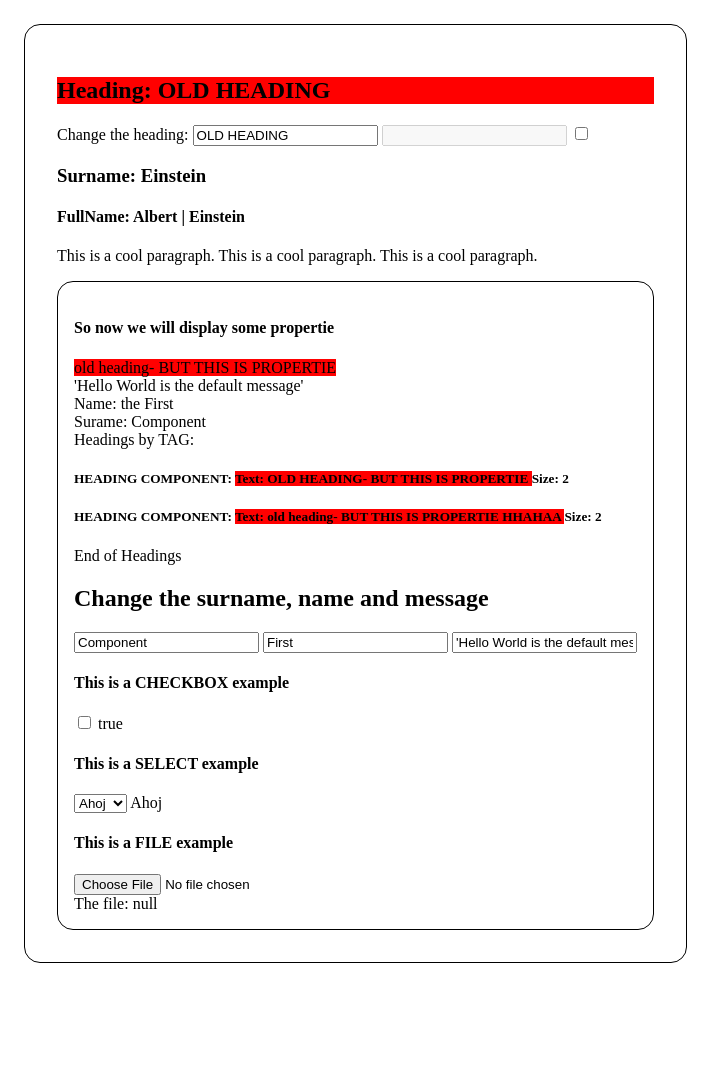
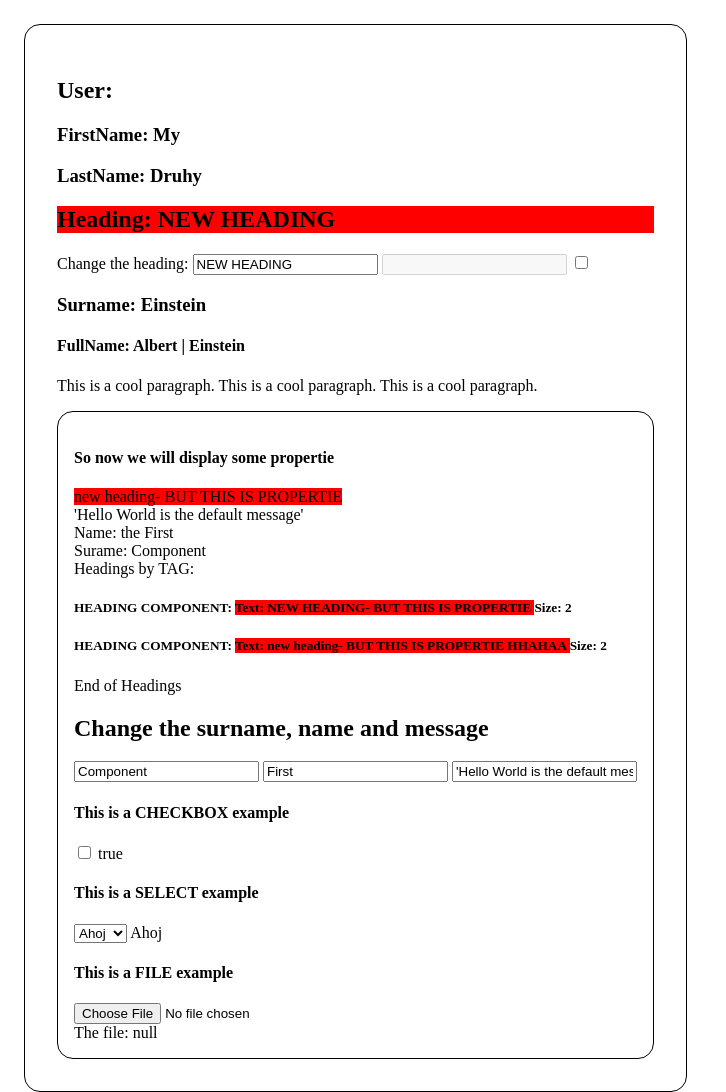
Before and after one commit to MatyasHroch/Hippo.js, a website with bundled scripts: page index.html in a window 1280 px wide. Shown: the whole page, without its empty margins (0-726 px from the left). Before the commit the page ends 987 px from the top, so only its background shows below. Built offline with nearby package versions, Linux system fonts and the light colour scheme.

Commit message:
Variables as object works, for now, we have to change the whole object, but it can be done as .update() later

```diff
--- a/src/components/Article/Article.html
+++ b/src/components/Article/Article.html
@@ -1,5 +1,10 @@
 <article class="border-s rounder-s p-4 fit-content">
   <div>
+
+    <h2>User:</h2>
+    <h3>FirstName: {{ user.firstName}}</h3>
+    <h3>LastName: {{ user.lastName}}</h3>
+
     <h2 class="bg-red">Heading: {{heading}}</h2>
     Change the heading: <input h-bind="heading" type="text" />
 
@@ -7,8 +12,12 @@
 
     <input type="checkbox" h-bind="showSurname">
 
-    <h3 style="{{ surnameClass }}">Surname: {{ surname }} </h3>
+    <h3>Surname: {{ surname }} </h3>
+
     <h4>FullName: {{fullName}}</h4>
+
+
+
   </div>
 
   <p>
--- a/src/components/Article/Article.js
+++ b/src/components/Article/Article.js
@@ -2,13 +2,22 @@ import Card from "../Card/Card.js";
 
 export default {
   // created is called after the component is created
-  created() {
+  rendered() {
     // setTimeout(() => {
     //   this.errorMess.set("NEW ERROR MESSAGE");
     //   // this.heading.set("NEW HEADING");
     //   this.surname.set("NEW SURNAME");
     //   // console.log("full var 'name'", this.name);
     // }, 3000);
+
+    setTimeout(() => {
+      this.heading.set("NEW HEADING");
+      console.log("IM CHANGING THE VARIABLES !!!");
+      const user = this.user.value;
+      user.firstName = "My";
+      user.lastName = "Druhy";
+      this.user.set(user);
+    }, 2 * 1000);
   },
 
   // inside of the Computed you cannot use any computed properties
@@ -38,6 +47,10 @@ export default {
     disabled: false,
     margin: "m-2",
     showSurname: true,
+    user: {
+      firstName: "Ja",
+      lastName: "Prvni",
+    },
   },
 
   // TODO set number of children
--- a/src/controllers/component.js
+++ b/src/controllers/component.js
@@ -61,6 +61,8 @@ function createComponent(
   component.props = {};
   component.vars = {};
   component.computed = {};
+  component.context = objectToBind;
+  component.rendered = userComponent.rendered;
 
   // creating the id, variables and template for the inner component
 
@@ -161,6 +163,11 @@ function renderComponent(component, recursive = true) {
 
   bindVariables(renderedTemplate, allVariables);
 
+  if (component.rendered) {
+    component.rendered = createMethod(component.rendered, component.context);
+    component.rendered();
+  }
+
   if (recursive && component.children) {
     // console.log("In remder Component recursive, arguments to renderChildren:");
     // console.log({ component });
--- a/src/controllers/variable.js
+++ b/src/controllers/variable.js
@@ -1,5 +1,7 @@
 import { Global } from "../globals.js";
 import { getAttributeToBind as getBoundAttribute } from "./two_way_binding.js";
+import { isObject } from "../utils/shortcuts.js";
+
 import "../types/Variable.js";
 
 /**
@@ -35,6 +37,8 @@ function createVariable(name, value, componentId) {
     textNodes: [],
     attributeSetters: [],
     inputNodes: [],
+    // {node: Node, expression: Function}
+    textNodesWithExpression: [],
   };
 
   // setting the public method 'set' for setting the variable value
@@ -85,7 +89,26 @@ function renderVariable(nodeText, variables) {
     const variable = variables[variableName];
 
     if (!variable) {
-      console.error("Variable not found.");
+      const varAndKeys = variableName.split(".");
+      if (varAndKeys.length >= 1) {
+        const composedVariable = variables[varAndKeys[0]];
+        let keys = varAndKeys.slice(1);
+        const expression = () => {
+          return getValueByKeyPath(composedVariable, keys);
+        };
+        const value = expression();
+        if (value !== undefined && value !== null) {
+          const element = document.createTextNode(value);
+          composedVariable.textNodesWithExpression.push({
+            node: element,
+            expression: expression,
+          });
+
+          return element;
+        }
+      }
+
+      console.error(`Variable ${variableName} not found.`);
       return document.createTextNode("");
     }
 
@@ -100,23 +123,59 @@ function renderVariable(nodeText, variables) {
 }
 
 /**
+ * From array of keys it safely returns value from object variable
+ * @param {Variable} variable
+ * @param {Array<string>} keys
+ * @returns {any | undefined}
+ */
+function getValueByKeyPath(variable, keys) {
+  const variablePart = variable.value[keys[0]];
+  for (const i = 1; i < keys.length; i++) {
+    // if the key does not exist on the object variable, we can handle that
+    const key = keys[i];
+    if (variablePart === undefined) {
+      return undefined;
+    }
+    // to the next iteration we go deeper to the object
+    variablePart = variablePart[key];
+  }
+  return variablePart;
+}
+
+/**
  * Re-renders variables values in the DOM
  * @param {Variable} variable
  * @param {any} value
  */
 function reRenderVariable(variable, value) {
-  if (variable === undefined || variable === null) {
+  if (variable === null) {
     console.log(variable);
     console.error("Variable not provided.");
+  }
 
+  if (value === null || value === undefined) {
     console.log(value);
-    console.error("Value not provided.");
+    console.warn();
+    ("Value is not printed because of its nothingness");
     value = "";
   }
 
   for (const node of variable.textNodes) {
     // changing just the text content
     node.textContent = value;
+  }
+
+  if (variable.textNodesWithExpression.length > 0) {
+    for (const { node, expression } of variable.textNodesWithExpression) {
+      // if the value is "" , we know, that there is no reason to evaluate the expression
+      if (value === "") {
+        node.textContent = value;
+      } else {
+        // changing just the text content with the expression value
+        const newValue = expression();
+        node.textContent = newValue;
+      }
+    }
   }
 
   // changing the value of the input and other elements with value attribute
@@ -182,7 +241,7 @@ function handleVariableChange(variable) {
  */
 function setVariable(variable, value) {
   // we dont update the variable if the value is the same, that can solve the cyclic dependency in some cases
-  if (variable.value === value) return;
+  if (!isObject(value) && variable.value === value) return;
 
   variable.updating = true;
   variable.value = value;
--- a/src/types/Variable.js
+++ b/src/types/Variable.js
@@ -12,4 +12,5 @@
  * @property {number} componentId
  * @property {Array<Node>} textNodes
  * @property {Array<Node>} inputNodes
+ * @property {Array<{node: Node, expression: Function}>}
  */
--- a/src/utils/shortcuts.js
+++ b/src/utils/shortcuts.js
@@ -1,9 +1,13 @@
 function isEmpty(obj) {
   return Object.keys(obj).length === 0;
+}
+
+function isObject(obj) {
+  return obj !== null && typeof obj === "object";
 }
 
 function notEmpty(obj) {
   return Object.keys(obj).length > 0;
 }
 
-export { isEmpty, notEmpty };
+export { isEmpty, notEmpty, isObject };
```
